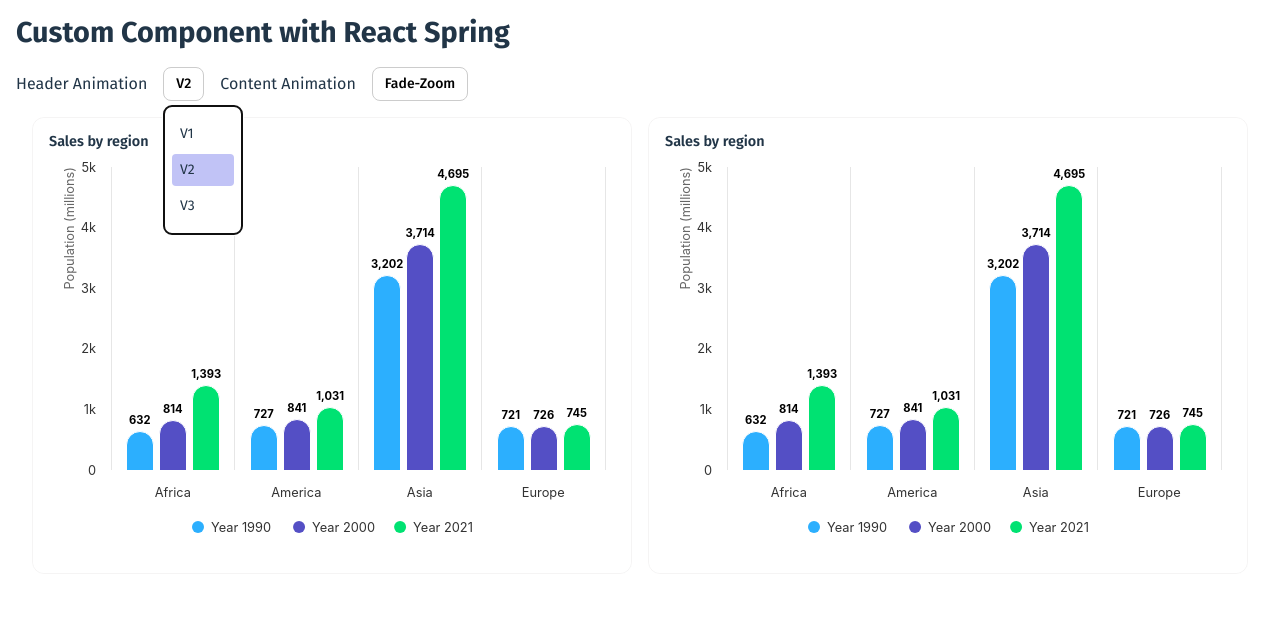
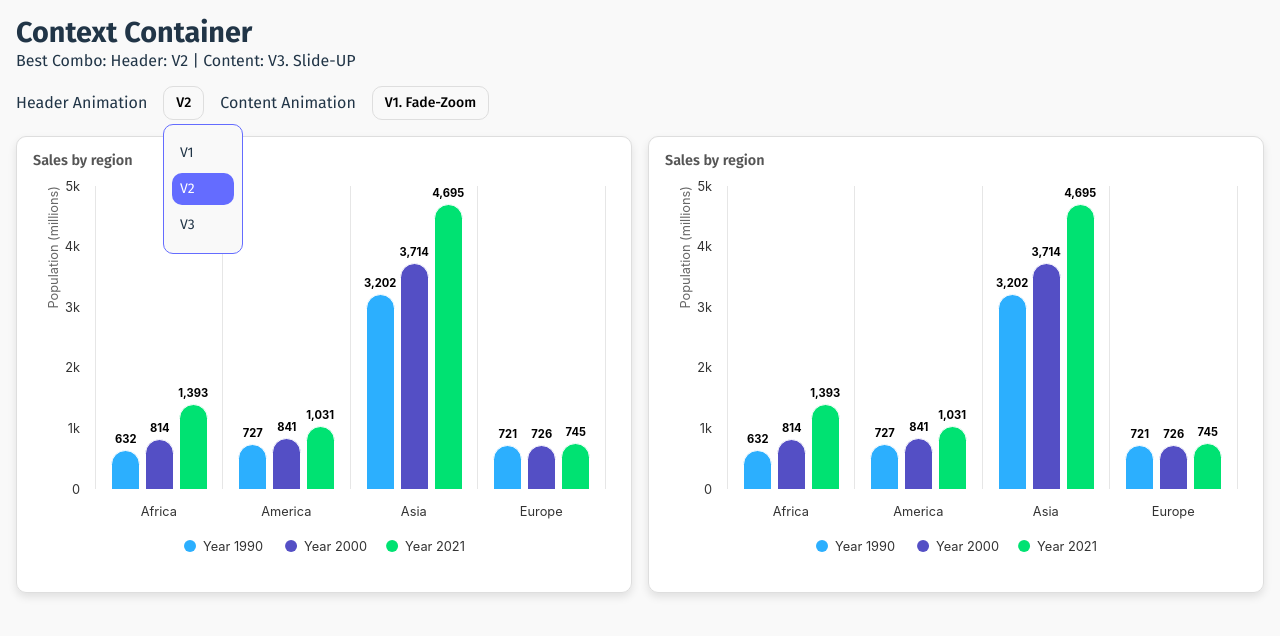
Before and after one commit to saiful-islam-qp/react-play, a React (Vite) app: page / in a window 1280 px wide. Both pictures are taken after a click on the button "V2". Shown: the top 636 px of the page. Built offline with nearby package versions, Linux system fonts and the light colour scheme.

Commit message:
-Dark and light theme change handled

```diff
--- a/src/App.tsx
+++ b/src/App.tsx
@@ -10,17 +10,20 @@ function App() {
   const [selectedHeaderAnimation, setSelectedHeaderAnimation] =
     useState<IOption>({ id: "v2", name: "V2" });
   const [selectedContentAnimation, setSelectedContentAnimation] =
-    useState<IOption>({ id: "fade-zoom", name: "Fade-Zoom" });
+    useState<IOption>({ id: "fade-zoom", name: "V1. Fade-Zoom" });
   return (
     <>
-      <h1 className="mb-4">Custom Component with React Spring</h1>
+      <div className="mb-4">
+        <h1 className="m-0">Context Container</h1>
+        <p className="m-0">Best Combo: Header: V2 | Content: V3. Slide-UP</p>
+      </div>
       <AnimationSelector
         selectedContentAnimation={selectedContentAnimation}
         setSelectedContentAnimation={setSelectedContentAnimation}
         selectedHeaderAnimation={selectedHeaderAnimation}
         setSelectedHeaderAnimation={setSelectedHeaderAnimation}
       />
-      <div className="card flex wrap gap-4">
+      <div className="flex wrap gap-4">
         <div className="flex-1">
           <CardContainer
             MainNode={SalesCard}
--- a/src/components/CardContainer.module.css
+++ b/src/components/CardContainer.module.css
@@ -1,15 +1,13 @@
 .main {
-  /* border-radius: 8px;
-  overflow: hidden; */
   position: relative;
 }
 
 .container {
   position: relative;
-  border-radius: 12px;
+  border-radius: var(--border-radius);
   overflow: hidden;
-  /* box-shadow: 0px 0px 8px 3px rgba(199, 192, 192, 0.1); */
-  border: 1px solid rgba(152, 151, 151, 0.1);
+  box-shadow: var(--box-shadow);
+  border: 1px solid var(--border-color);
   position: relative;
 }
 
@@ -23,7 +21,6 @@
 
 .headerContainer * {
   margin: 0;
-  color: #636363;
   font-weight: 600;
   font-size: 15px;
 }
--- a/src/components/CardContainer.tsx
+++ b/src/components/CardContainer.tsx
@@ -61,10 +61,6 @@ export const CardContainer: React.FC<Props> = ({
       setHeaderClasses(`${selectedHeaderAnimation}-header-out`);
     }
   }, [selectedContentAnimation, selectedHeaderAnimation]);
-
-  useEffect(() => {
-    console.log("class", classNames, "header", headerClasses);
-  }, [classNames, headerClasses]);
 
   return (
     <div className={styles.main}>
--- a/src/components/animation-selector/AnimationSelector.tsx
+++ b/src/components/animation-selector/AnimationSelector.tsx
@@ -15,10 +15,10 @@ const headerAnimationOptions = [
 ];
 
 const contentAnimationOptions = [
-  { id: "fade-zoom", name: "Fade-Zoom" },
-  { id: "v1", name: "Scale" },
-  { id: "v2", name: "Slide-Up" },
-  { id: "v3", name: "Slide-Left" },
+  { id: "fade-zoom", name: "V1. Fade-Zoom" },
+  { id: "v1", name: "V2. Scale-In-Out" },
+  { id: "v2", name: "V3. Slide-Up" },
+  { id: "v3", name: "V4. Slide-Left" },
 ];
 
 export const AnimationSelector: React.FC<Props> = ({
@@ -28,7 +28,7 @@ export const AnimationSelector: React.FC<Props> = ({
   setSelectedContentAnimation,
 }) => {
   return (
-    <div className="flex items-center wrap gap-4">
+    <div className="flex items-center wrap gap-4 mb-4">
       <div className="flex items-center gap-4">
         <p className="m-0">Header Animation</p>
         <SelectBox
--- a/src/components/sales-card/SalesCard.module.css
+++ b/src/components/sales-card/SalesCard.module.css
@@ -2,10 +2,12 @@
   padding: 1em;
   background-color: #fff;
   overflow: hidden;
-  border-radius: 12px;
+  border-radius: var(--border-radius);
+  /* box-shadow: var(--box-shadow); */
 }
 
 .title {
+  color: #555;
   font-size: 0.9em;
   font-weight: 600;
   line-height: 1.1;
@@ -18,9 +20,5 @@
 }
 
 .bgGray {
-  background-color: #f3f3f3;
+  background-color: var(--secondary-bg-color);
 }
-
-.bgBlue {
-  background-color: #ffffff;
-}
--- a/src/components/sales-card/SalesCard.tsx
+++ b/src/components/sales-card/SalesCard.tsx
@@ -8,7 +8,7 @@ interface Props {
 
 export const SalesCard: React.FC<Props> = ({ handler }) => {
   return (
-    <div className={`${styles.container} ${styles.bgBlue}`}>
+    <div className={`${styles.container}`}>
       <h2 className={styles.title}>Sales by region</h2>
       <div className={styles.content}>
         <MyChartComponent handler={handler} />
--- /dev/null
+++ b/src/components/select/Select.module.css
@@ -0,0 +1,51 @@
+.headless_ui_options {
+  background-color: var(--main-bg-color);
+  border: 1px solid #cccccc;
+  border-radius: var(--border-radius);
+  padding: 8px;
+  position: relative;
+  z-index: 2;
+}
+
+.headless_ui_options:focus,
+.headless_ui_options:focus-visible {
+  outline: unset;
+  border-color: var(--highlight-color);
+}
+
+.headless_ui_button {
+  padding: 8px 12px;
+  border-radius: var(--border-radius);
+  border: 1px solid var(--border-color);
+  background-color: var(--main-bg-color);
+  cursor: pointer;
+  font-size: 14px;
+  line-height: 16px;
+  transition: border-color 0.2s ease;
+}
+
+.headless_ui_button:focus,
+.headless_ui_button:focus-visible {
+  outline: unset;
+  border-color: var(--highlight-color);
+}
+
+.headless_ui_option {
+  padding: 8px;
+  border-radius: var(--border-radius);
+  cursor: pointer;
+  font-size: 14px;
+  line-height: 16px;
+  margin: 4px 0;
+  transition: background-color 0.2s ease, color 0.2s ease;
+}
+
+.headless_ui_option[data-selected] {
+  background-color: var(--highlight-color);
+  color: #fff;
+}
+
+.headless_ui_option[data-focus] {
+  background-color: var(--highlight-color);
+  color: #fff;
+}
--- a/src/components/select/Select.tsx
+++ b/src/components/select/Select.tsx
@@ -4,6 +4,7 @@ import {
   ListboxOption,
   ListboxOptions,
 } from "@headlessui/react";
+import styles from "./Select.module.css";
 
 export interface IOption {
   id: number | string;
@@ -26,15 +27,15 @@ export function SelectBox({
   return (
     <Listbox
       as="div"
-      className="headless-ui-select"
+      className="headless_ui_select"
       value={selected}
       onChange={setSelected}
     >
-      <ListboxButton className="headless-ui-button">
+      <ListboxButton className={styles.headless_ui_button}>
         {selected?.name || "Select"}
       </ListboxButton>
       <ListboxOptions
-        className="headless-ui-options"
+        className={styles.headless_ui_options}
         anchor={{ to: "bottom start", gap: "4px" }}
         style={{ minWidth: "fit-content", width: width }}
       >
@@ -42,7 +43,7 @@ export function SelectBox({
           <ListboxOption
             key={option.id}
             value={option}
-            className="headless-ui-option"
+            className={styles.headless_ui_option}
           >
             {option.name}
           </ListboxOption>
--- a/src/index.css
+++ b/src/index.css
@@ -1,12 +1,21 @@
 :root {
+  --main-bg-color: #242424;
+  --primary-text-color: #f0f0f0;
+  --secondary-text-color: #aaaaaa;
+  --secondary-bg-color: #eeeeee;
+  --highlight-color: #646cff;
+  --border-radius: 10px;
+  --border-color: rgb(91, 91, 91);
+  --box-shadow: 0 4px 8px rgba(0, 0, 0, 0.5);
+
   font-family: "Fira Sans", monospace;
   font-optical-sizing: auto;
   font-weight: 400;
   font-style: normal;
 
   color-scheme: light dark;
-  color: rgba(255, 255, 255, 0.87);
-  background-color: #242424;
+  color: var(--primary-text-color);
+  background-color: var(--main-bg-color);
 
   font-synthesis: none;
   text-rendering: optimizeLegibility;
@@ -54,7 +63,7 @@ table tbody td {
 }
 
 button {
-  border-radius: 8px;
+  border-radius: var(--border-radius);
   border: 1px solid transparent;
   padding: 0.6em 1.2em;
   font-size: 1em;
@@ -74,8 +83,16 @@ button:focus-visible {
 
 @media (prefers-color-scheme: light) {
   :root {
-    color: #213547;
-    background-color: #ffffff;
+    --main-bg-color: #f9f9f9;
+    --primary-text-color: #213547;
+    --secondary-text-color: #666666;
+    --secondary-bg-color: #ebebeb;
+    --highlight-color: #646cff;
+    --border-radius: 10px;
+    --border-color: rgb(222, 222, 222);
+    --box-shadow: 0 4px 8px rgba(0, 0, 0, 0.1);
+    color: var(--primary-text-color);
+    background-color: var(--main-bg-color);
   }
   a:hover {
     color: #747bff;
@@ -85,7 +102,6 @@ button:focus-visible {
   }
 }
 
-@layer utilities {
 .flex {
   display: flex;
 }
@@ -389,48 +405,3 @@ button:focus-visible {
   font-weight: 800;
   font-style: normal;
 }
-}
-
-.headless-ui-options {
-  background-color: #ffffff;
-  border: 1px solid #cccccc;
-  border-radius: 8px;
-  padding: 8px;
-  position: relative;
-  z-index: 2;
-}
-
-.headless-ui-button {
-  padding: 8px 12px;
-  border-radius: 8px;
-  border: 1px solid #cccccc;
-  background-color: #ffffff;
-  cursor: pointer;
-  font-size: 14px;
-  line-height: 16px;
-  transition: border-color 0.2s ease;
-}
-
-.headless-ui-button:focus,
-.headless-ui-button:focus-visible {
-  outline: unset;
-  border-color: #646cff;
-}
-
-.headless-ui-option {
-  padding: 8px;
-  border-radius: 4px;
-  cursor: pointer;
-  font-size: 14px;
-  line-height: 16px;
-  margin: 4px 0;
-  transition: background-color 0.2s ease, color 0.2s ease;
-}
-
-.headless-ui-option[data-selected] {
-  background-color: #c1c3f6;
-}
-
-.headless-ui-option[data-focus] {
-  background-color: #c1c3f6;
-}
```
Lines whose indentation alone changed are shown as unchanged.
